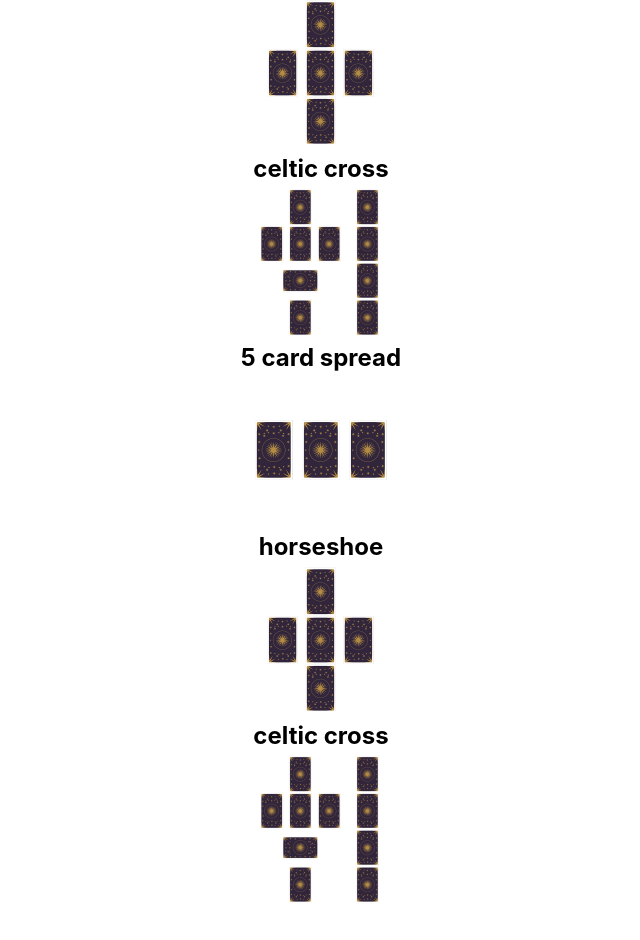
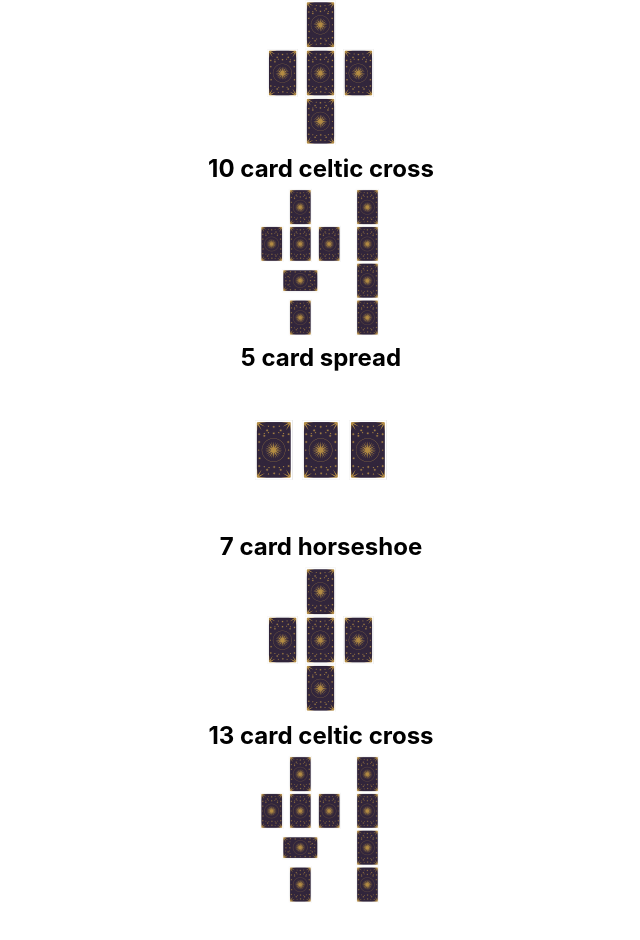
Before and after one commit to Levi237/rootstorosestarot, a React (Create React App) app: page / in a window 1280 px wide. Shown: the part 538-1478 px from the top of the page, without its empty margins (319-959 px from the left). Before the commit the page ends 1451 px from the top, so only its background shows below. Built offline with nearby package versions, Linux system fonts and the light colour scheme.

Commit message:
connect new format for spreadsheets

```diff
--- a/src/App.js
+++ b/src/App.js
@@ -415,8 +415,8 @@ export default class App extends Component {
             image: "./spread/cross_icon.jpg",
             cards: 5
         },{
-            id: "spread-eleven-celtic-cross",
-            name: "celtic cross",
+            id: "spread-ten-celtic-cross",
+            name: "10 card celtic cross",
             image: "./spread/celtic-cross_icon.jpg",
             cards: 10
         },{
@@ -426,12 +426,12 @@ export default class App extends Component {
             cards: 5
         },{
             id: "spread-seven-horseshoe",
-            name: "horseshoe",
+            name: "7 card horseshoe",
             image: "./spread/cross_icon.jpg",
             cards: 5
         },{
             id: "spread-thirteen-celtic-cross",
-            name: "celtic cross",
+            name: "13 card celtic cross",
             image: "./spread/celtic-cross_icon.jpg",
             cards: 13
         }
@@ -505,9 +505,10 @@ export default class App extends Component {
         <Header/>
           <Deck selectSpread={selectSpread} deck={deck} hand={hand} selectCard={this.selectCard} shuffleThis={this.shuffleThis} shuffle={shuffle}/>
           <Spreads spreads={spreads} selectSpread={this.selectSpread}/>
-          { selectSpread.name === "simple" && <SpreadSheet hand={hand} selectSpread={selectSpread}/> }
-          { selectSpread.name === "cross" && <SpreadSheet hand={hand} selectSpread={selectSpread}/> }
-          { selectSpread.name === "celtic cross" && <SpreadSheet hand={hand} selectSpread={selectSpread}/> }
+          <SpreadSheet hand={hand} selectSpread={selectSpread}/>
+          {/* { selectSpread.id === "spread-three-simple " && <SpreadSheet hand={hand} selectSpread={selectSpread}/> } */}
+          {/* { selectSpread.id === "spread-cross" && <SpreadSheet hand={hand} selectSpread={selectSpread}/> } */}
+          {/* { selectSpread.id === "spread-celtic-cross" && <SpreadSheet hand={hand} selectSpread={selectSpread}/> } */}
       </AppContainer>
     );
   };
--- a/src/components/spreads/SpreadSheet.js
+++ b/src/components/spreads/SpreadSheet.js
@@ -22,6 +22,7 @@ export default class SpreadSheet extends Component {
         })
         return(
             <LocalWrapper>
+
                 <ContainerSpread className={selectSpread.id}>
                     <section id="show">
                         {sheet}
@@ -43,10 +44,15 @@ const LocalWrapper = styled.div`
     height: 115vw;
     max-height: 800px;
 
-    .spread-simple > section {
+    .spread-three-simple > section {
         grid-template-columns: 5% 30% 30% 30% 5%;
         grid-template-rows: 100%;
         grid-template-areas: ' . one two three . ';
+    }
+    .spread-five-simple > section {
+        grid-template-columns: 1fr 3fr 3fr 3fr 3fr 3fr 1fr;
+        grid-template-rows: 100%;
+        grid-template-areas: ' . one two three four five . ';
     }
     .spread-cross > section {
         grid-template-columns: 5% 30% 30% 30% 5%;
@@ -56,7 +62,7 @@ const LocalWrapper = styled.div`
             ' . four one five . '
             ' . . three . . ';
     }
-      .spread-celtic-cross > section {
+    .spread-ten-celtic-cross > section {
         grid-template-columns: 1fr 3fr 3fr 3fr 1fr 3fr 1fr;
         grid-template-rows: 1fr 1fr 1fr 1fr;
         grid-template-areas:
@@ -65,7 +71,7 @@ const LocalWrapper = styled.div`
             ' . . two . . nine . '
             ' . . four . . ten . ';
     }
-      .spread-celtic-cross > section > div:nth-of-type(2) img {
+    .spread-ten-celtic-cross > section > div:nth-of-type(2) img {
         transform: rotate(90deg);
     }
 `;
@@ -76,7 +82,7 @@ const Container = styled.div`
     > section {
         margin: 0 auto;
         width: 100vw;
-        max-width: 600px;
+        // max-width: 600px;
         display: grid;
         > div {
             &:first-of-type { grid-area: one; }
```
Also changed, not shown: 1 other file (tests, documents, lock files or other folders). Lines whose indentation alone changed are shown as unchanged.
